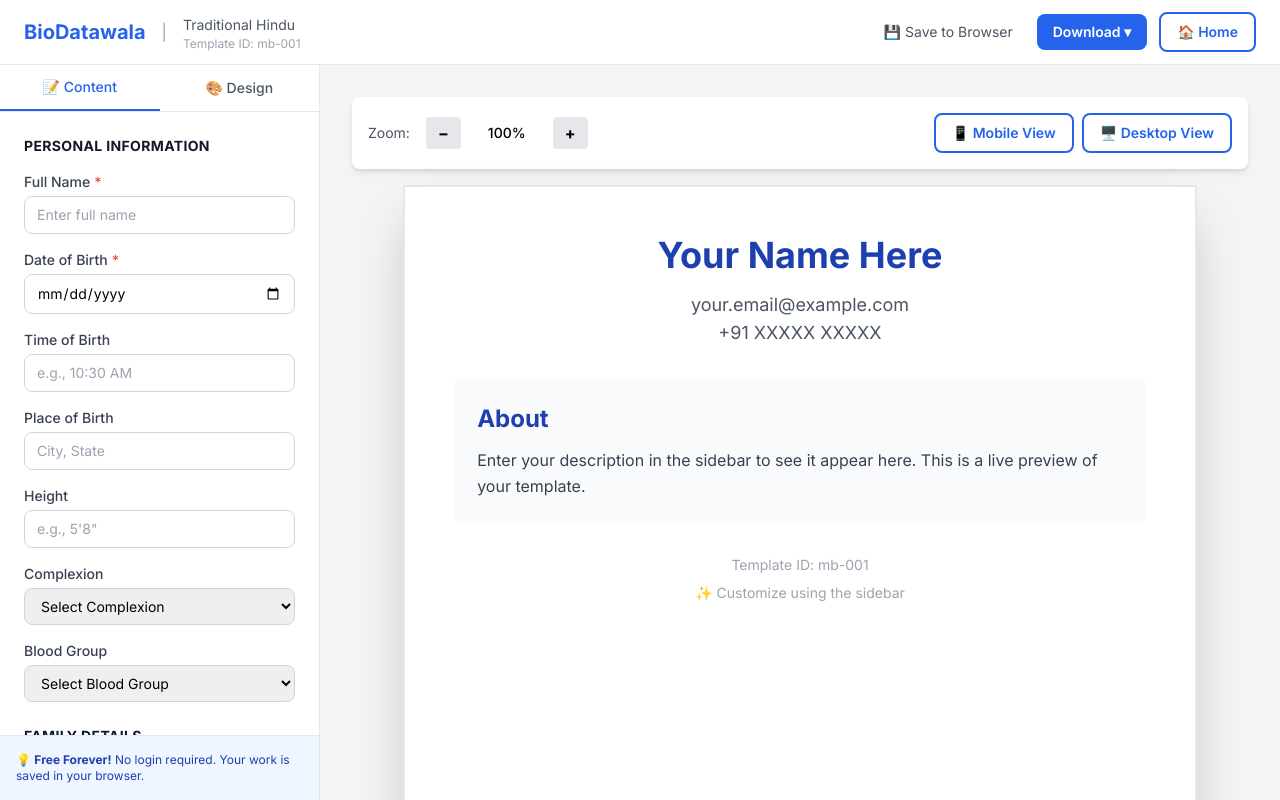
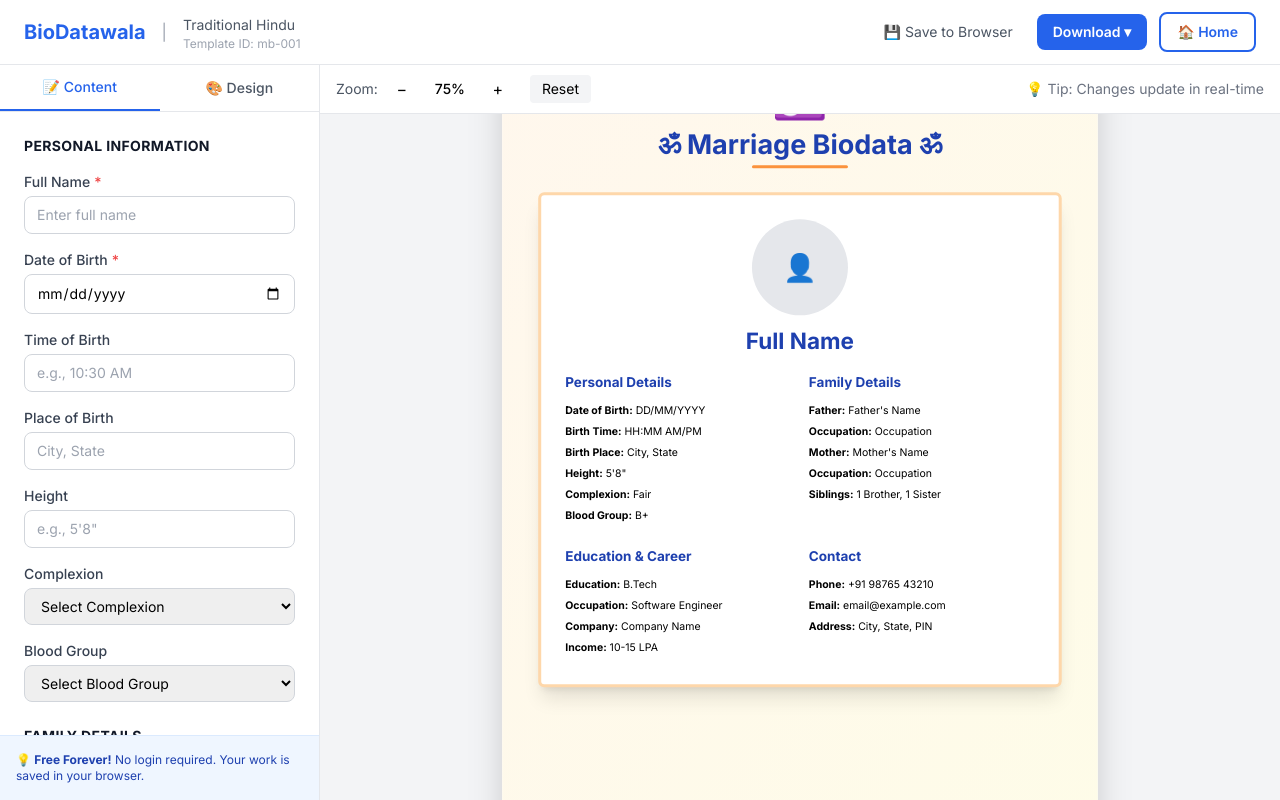
Before and after one commit to Anuj472/biodatawala-platform, a Next.js app: page /editor/mb-001 in a window 1280 px wide. Built offline with nearby package versions, Linux system fonts and the light colour scheme.

Commit message:
Update: EditorCanvas to render visual templates with zoom controls

```diff
--- a/components/editor/EditorCanvas.tsx
+++ b/components/editor/EditorCanvas.tsx
@@ -1,84 +1,103 @@
-'use client';
+'use client'
 
-import { useState } from 'react';
-import Button from '../common/Button';
+import { useState } from 'react'
+import MarriageBiodataTemplate from '../templates/MarriageBiodataTemplate'
+import ResumeTemplate from '../templates/ResumeTemplate'
+import BusinessCardTemplate from '../templates/BusinessCardTemplate'
+import CertificateTemplate from '../templates/CertificateTemplate'
+import IDCardTemplate from '../templates/IDCardTemplate'
+import WeddingInvitationTemplate from '../templates/WeddingInvitationTemplate'
 
 interface EditorCanvasProps {
-  templateId: string;
-  documentData: Record<string, any>;
+  templateId: string
+  documentData: Record<string, any>
 }
 
 export default function EditorCanvas({ templateId, documentData }: EditorCanvasProps) {
-  const [zoom, setZoom] = useState(100);
+  const [zoom, setZoom] = useState(75)
+
+  const handleZoomIn = () => setZoom(prev => Math.min(prev + 10, 200))
+  const handleZoomOut = () => setZoom(prev => Math.max(prev - 10, 25))
+  const handleZoomReset = () => setZoom(75)
+
+  // Determine which template component to render based on template ID
+  const renderTemplate = () => {
+    const props = { data: documentData, templateId }
+
+    if (templateId.startsWith('mb-')) {
+      return <MarriageBiodataTemplate {...props} />
+    } else if (templateId.startsWith('res-')) {
+      return <ResumeTemplate {...props} />
+    } else if (templateId.startsWith('wed-')) {
+      return <WeddingInvitationTemplate {...props} />
+    } else if (templateId.startsWith('bc-')) {
+      return <BusinessCardTemplate {...props} />
+    } else if (templateId.startsWith('cert-')) {
+      return <CertificateTemplate {...props} />
+    } else if (templateId.startsWith('id-')) {
+      return <IDCardTemplate {...props} />
+    }
+
+    // Fallback
+    return (
+      <div className="h-full flex items-center justify-center bg-gray-50">
+        <div className="text-center">
+          <div className="text-6xl mb-4">📝</div>
+          <h2 className="text-2xl font-bold text-gray-700 mb-2">Template Preview</h2>
+          <p className="text-gray-500">Template ID: {templateId}</p>
+          <p className="text-sm text-gray-400 mt-4">Start filling the form to see live preview</p>
+        </div>
+      </div>
+    )
+  }
 
   return (
-    <div className="flex-1 bg-gray-100 p-8 overflow-auto">
+    <div className="flex-1 bg-gray-100 flex flex-col">
       {/* Toolbar */}
-      <div className="bg-white rounded-lg shadow-md p-4 mb-4 flex items-center justify-between">
-        <div className="flex items-center gap-4">
+      <div className="bg-white border-b border-gray-200 px-4 py-2 flex items-center justify-between">
+        <div className="flex items-center gap-2">
           <span className="text-sm text-gray-600">Zoom:</span>
           <button
-            onClick={() => setZoom(Math.max(25, zoom - 25))}
-            className="px-3 py-1 bg-gray-200 rounded hover:bg-gray-300 font-bold"
+            onClick={handleZoomOut}
+            className="w-8 h-8 rounded hover:bg-gray-100 transition flex items-center justify-center"
+            title="Zoom Out"
           >
             −
           </button>
-          <span className="text-sm font-medium min-w-[60px] text-center">{zoom}%</span>
+          <span className="text-sm font-medium w-12 text-center">{zoom}%</span>
           <button
-            onClick={() => setZoom(Math.min(200, zoom + 25))}
-            className="px-3 py-1 bg-gray-200 rounded hover:bg-gray-300 font-bold"
+            onClick={handleZoomIn}
+            className="w-8 h-8 rounded hover:bg-gray-100 transition flex items-center justify-center"
+            title="Zoom In"
           >
             +
           </button>
+          <button
+            onClick={handleZoomReset}
+            className="ml-2 px-3 py-1 text-sm bg-gray-100 rounded hover:bg-gray-200 transition"
+          >
+            Reset
+          </button>
         </div>
-
-        <div className="flex gap-2">
-          <Button variant="outline" size="sm">📱 Mobile View</Button>
-          <Button variant="outline" size="sm">🖥️ Desktop View</Button>
+        <div className="text-sm text-gray-500">
+          💡 Tip: Changes update in real-time
         </div>
       </div>
 
-      {/* Canvas */}
-      <div className="flex items-center justify-center min-h-[800px]">
+      {/* Canvas Area */}
+      <div className="flex-1 overflow-auto p-8 flex items-center justify-center">
         <div
-          className="bg-white shadow-2xl transition-transform"
+          className="bg-white shadow-2xl transition-transform duration-200"
           style={{
-            width: '210mm',
-            height: '297mm',
             transform: `scale(${zoom / 100})`,
-            transformOrigin: 'top center',
+            transformOrigin: 'center center',
+            width: '210mm', // A4 width
+            height: '297mm', // A4 height
           }}
         >
-          {/* Template Preview Area */}
-          <div className="w-full h-full p-12 border-2 border-gray-200">
-            <div className="text-center mb-8">
-              <h1 className="text-4xl font-bold mb-4" style={{ color: documentData.primaryColor || '#1e40af' }}>
-                {documentData.name || 'Your Name Here'}
-              </h1>
-              <p className="text-lg text-gray-600">
-                {documentData.email || 'your.email@example.com'}
-              </p>
-              <p className="text-lg text-gray-600">
-                {documentData.phone || '+91 XXXXX XXXXX'}
-              </p>
-            </div>
-
-            <div className="bg-gray-50 rounded-lg p-6 mb-6">
-              <h2 className="text-2xl font-bold mb-3" style={{ color: documentData.primaryColor || '#1e40af' }}>
-                About
-              </h2>
-              <p className="text-gray-700 leading-relaxed" style={{ fontFamily: documentData.fontFamily || 'inherit' }}>
-                {documentData.description || 'Enter your description in the sidebar to see it appear here. This is a live preview of your template.'}
-              </p>
-            </div>
-
-            <div className="text-center text-gray-400 text-sm mt-8">
-              <p>Template ID: {templateId}</p>
-              <p className="mt-2">✨ Customize using the sidebar</p>
-            </div>
-          </div>
+          {renderTemplate()}
         </div>
       </div>
     </div>
-  );
+  )
 }
```
